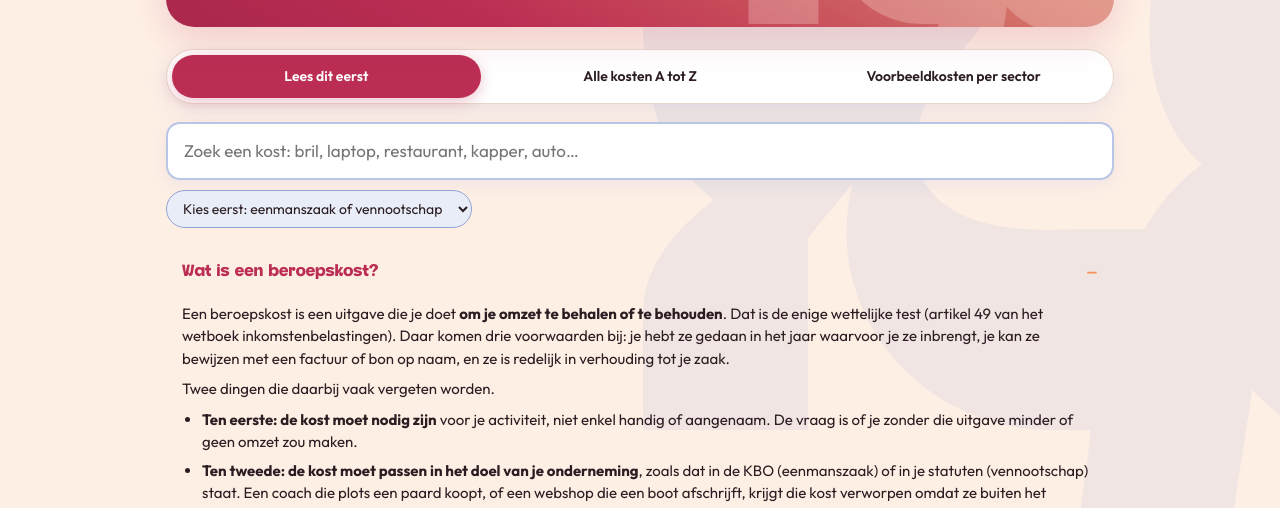
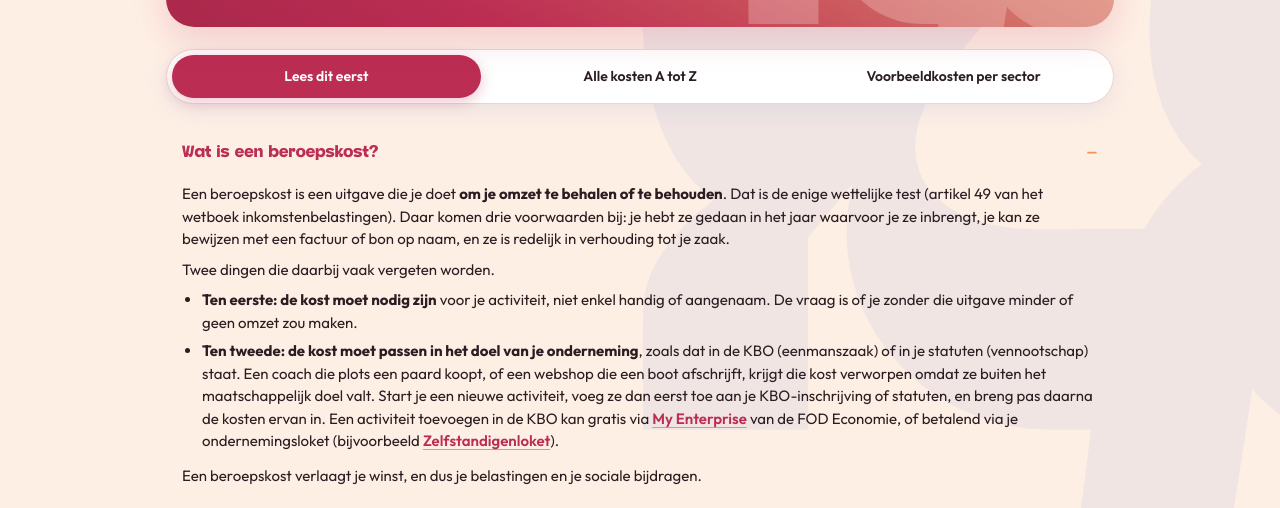
Before and after one commit to decijfercoach/bijbel, a plain HTML site: page p8nnwpyo1h/index.html in a window 1280 px wide. Shown: the part 226-734 px from the top of the page. Drawn offline with Linux system fonts and the light colour scheme.

Commit message:
Beroepskostenbijbel: zoekveld enkel op het tabblad Alle kosten A tot Z
Co-Authored-By: Claude Opus 5.5 <noreply@anthropic.com>
Claude-Session: https://claude.ai/code/session_011KHkeinAoBERUDTJi3pB3P

```diff
--- a/p8nnwpyo1h/index.html
+++ b/p8nnwpyo1h/index.html
@@ -1127,7 +1127,7 @@ function renderSector(){
   const li=groups=>groups.map(gr=>`<h4>${gr.g}</h4><ul>${gr.items.map(x=>{const i=findIdx(x.k);return `<li><button data-idx="${i}">${x.n}</button><small>${x.w}</small></li>`}).join('')}</ul>`).join('');
   document.getElementById('sectorOut').innerHTML='<div class="list">'+names.map(n=>{const S=SECTOREN[n];const open=n===curSector;return `<div class="item${open?' open':''}" data-s="${n}"><button aria-expanded="${open}">${n}</button><div class="detail">${open?`<p class="lead" style="margin-bottom:6px"><b>${S.wie}</b></p><p class="lead" style="margin-bottom:14px">${S.vb}</p><div class="sec"><div class="box"><h3>Directe kosten</h3><p class="sub">Per klant of behandeling. Zonder deze kost kan je die ene dienst niet leveren.</p>${li(S.direct)}</div><div class="box"><h3>Indirecte kosten</h3><p class="sub">Voor je hele zaak. Nodig om te draaien, niet gekoppeld aan één klant.</p>${li(S.indirect)}</div></div>`+VRAGEN:''}</div></div>`}).join('')+'</div>';
 }
-function showView(v){curView=v;try{localStorage.setItem('bkb-view',v)}catch(x){}document.querySelectorAll('.view').forEach(b=>b.setAttribute('aria-selected',b.dataset.view===v));document.getElementById('uitlegPanel').hidden=v!=='uitleg';document.getElementById('sectorPanel').hidden=v!=='sector';document.getElementById('searchBlock').hidden=v==='sector';document.getElementById('list').hidden=v!=='lijst';if(v==='sector')renderSector();}
+function showView(v){curView=v;try{localStorage.setItem('bkb-view',v)}catch(x){}document.querySelectorAll('.view').forEach(b=>b.setAttribute('aria-selected',b.dataset.view===v));document.getElementById('uitlegPanel').hidden=v!=='uitleg';document.getElementById('sectorPanel').hidden=v!=='sector';document.getElementById('searchBlock').hidden=v!=='lijst';document.getElementById('list').hidden=v!=='lijst';if(v==='sector')renderSector();}
 document.querySelector('.views').addEventListener('click',e=>{const b=e.target.closest('.view');if(b)showView(b.dataset.view)});
 document.getElementById('sectorOut').addEventListener('click',e=>{if(e.target.closest('[data-idx]'))return;const it=e.target.closest('.item');if(!it||!e.target.closest('.item>button'))return;curSector=curSector===it.dataset.s?null:it.dataset.s;renderSector();if(curSector)document.querySelector('#sectorOut .item.open').scrollIntoView({behavior:'smooth',block:'start'})});
 document.getElementById('sectorOut').addEventListener('click',e=>{const b=e.target.closest('[data-idx]');if(!b||+b.dataset.idx<0)return;if(!fVorm){showView('lijst');document.getElementById('vorm').focus();window.scrollTo({top:0,behavior:'smooth'});return}openId=+b.dataset.idx;fromSector=curSector;query='';document.getElementById('q').value='';showView('lijst');render();requestAnimationFrame(()=>{const t=document.querySelector('#list .item.open');if(t)t.scrollIntoView({behavior:'smooth',block:'start'})})});
```
